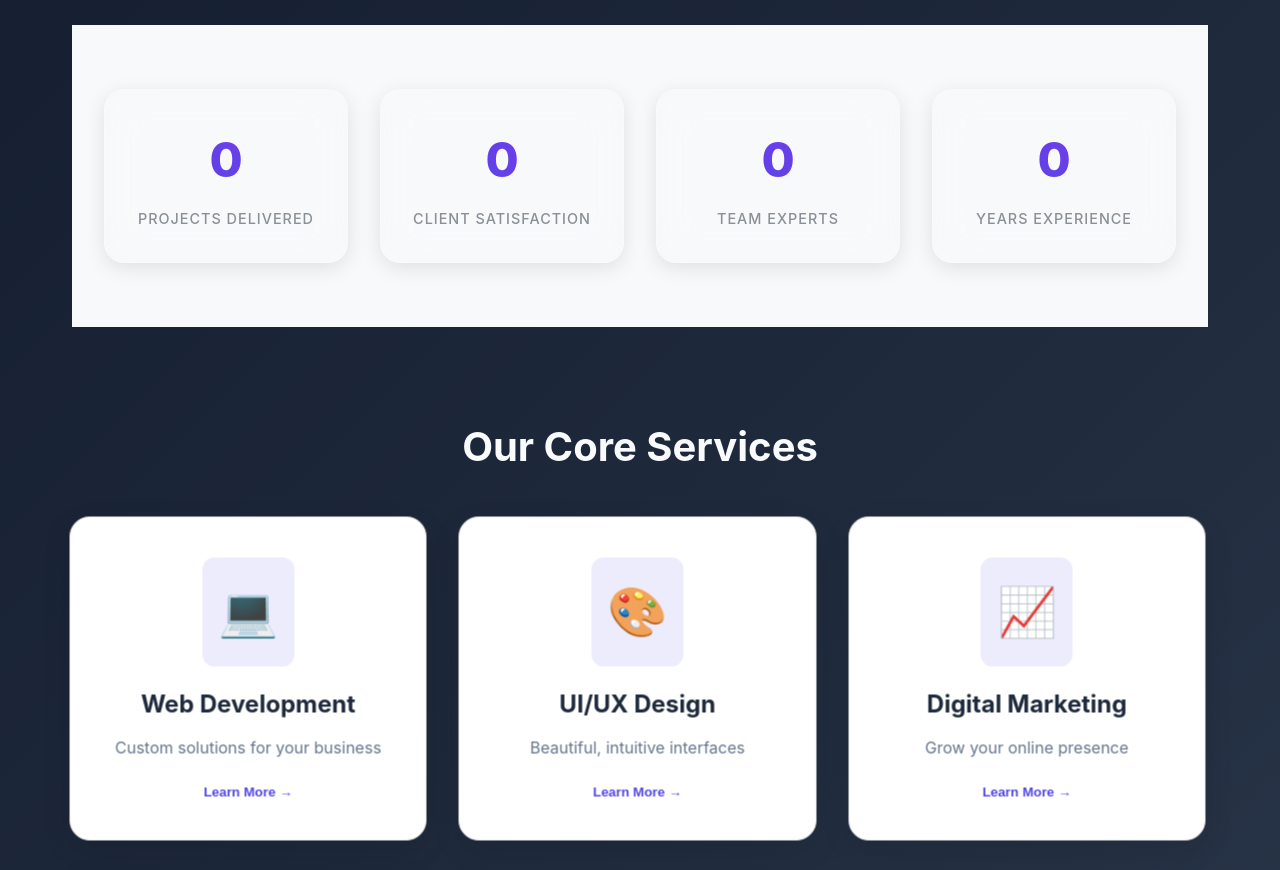
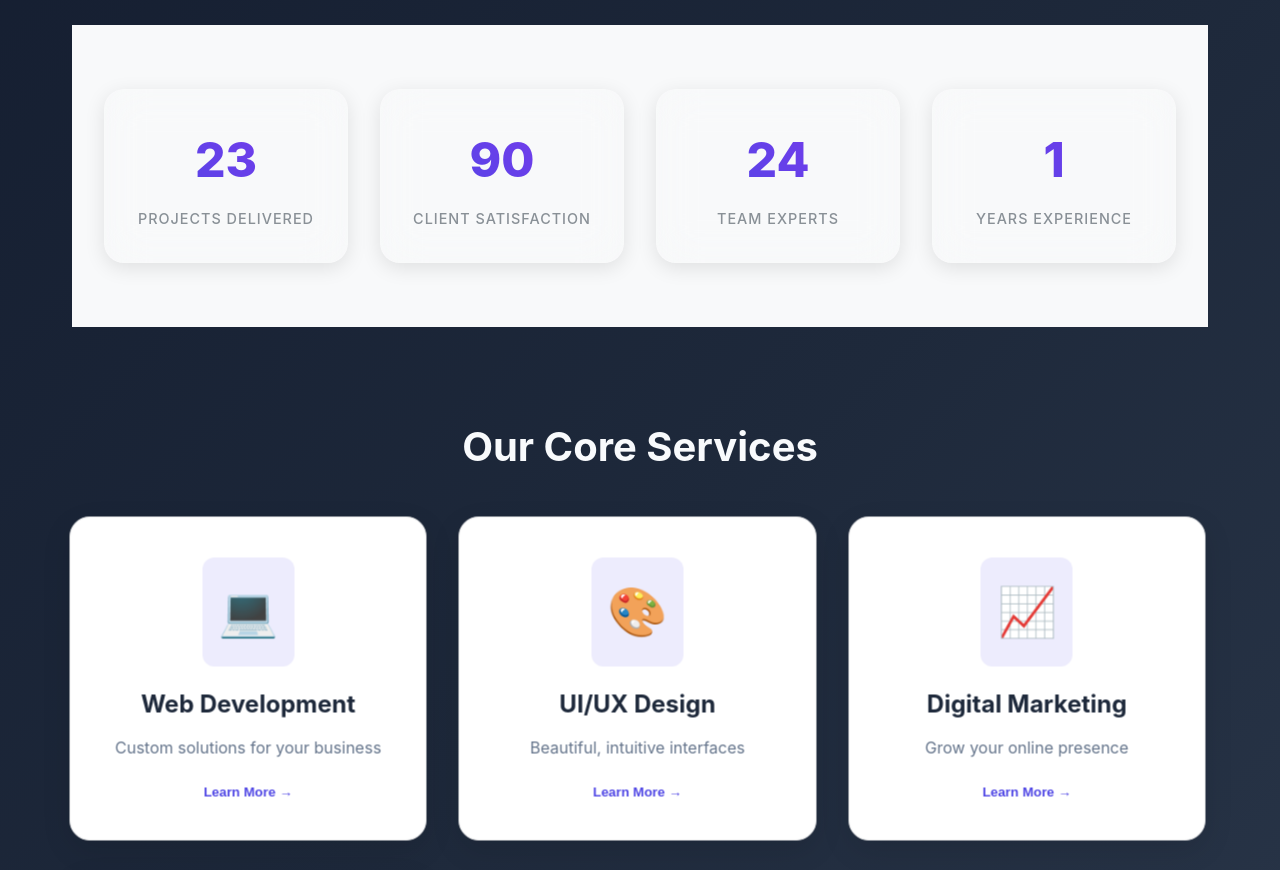
Before and after one commit to AjaySmarc/Marsyn, a React (Vite) app: page / in a window 1280 px wide. Shown: the part 1100-1970 px from the top of the page. Built offline with nearby package versions, Linux system fonts and the light colour scheme.

Commit message:
Updated routing to Blogs, Services , Shop

```diff
--- a/src/components/Hero.jsx
+++ b/src/components/Hero.jsx
@@ -129,21 +129,27 @@ const Hero = () => {
             <div className="card-icon">⚡</div>
             <h3>Services</h3>
             <p>Explore our comprehensive digital solutions</p>
-            <button className="card-cta">View Services →</button>
+            <button className="card-cta" onClick={() => navigate('/services')}>
+              View Services →
+            </button>
           </div>
 
           <div className="access-card">
             <div className="card-icon">📝</div>
             <h3>Blogs</h3>
             <p>Latest insights & industry trends</p>
-            <button className="card-cta">Read Articles →</button>
+            <button className="card-cta" onClick={() => navigate('/blogs')}>
+              Read Articles →
+            </button>
           </div>
 
           <div className="access-card">
             <div className="card-icon">🛒</div>
             <h3>Shop</h3>
             <p>Digital products & templates</p>
-            <button className="card-cta">Browse Shop →</button>
+            <button className="card-cta" onClick={() => navigate('/shop')}>
+              Browse Shop →
+            </button>
           </div>
         </div>
 
@@ -151,25 +157,25 @@ const Hero = () => {
         <div className="stats-section">
           <div className="stat-card">
             <div className="stat-value" data-target="250">
-              0
+              23
             </div>
             <div className="stat-label">Projects Delivered</div>
           </div>
           <div className="stat-card">
             <div className="stat-value" data-target="98">
-              0
+              90
             </div>
             <div className="stat-label">Client Satisfaction</div>
           </div>
           <div className="stat-card">
             <div className="stat-value" data-target="50">
-              0
+              24
             </div>
             <div className="stat-label">Team Experts</div>
           </div>
           <div className="stat-card">
             <div className="stat-value" data-target="5">
-              0
+              1
             </div>
             <div className="stat-label">Years Experience</div>
           </div>
```
